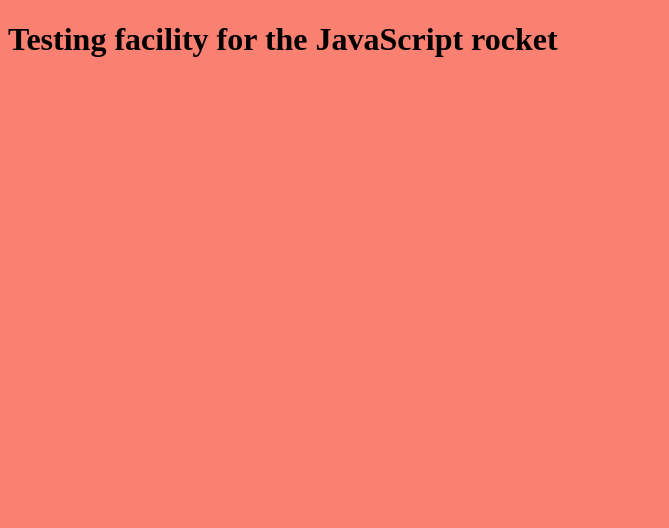
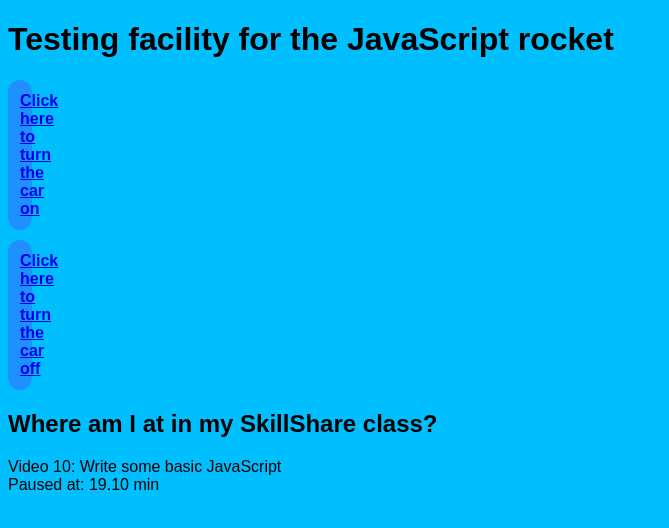
Before and after one commit to CFredsgaard/js-rocket2, a plain HTML site: page index.html in a window 1280 px wide. Shown: the whole page, without its empty margins (0-669 px from the left). Drawn offline with Linux system fonts and the light colour scheme.

Commit message:
added a bunch of stuff

```diff
--- a/css/style.css
+++ b/css/style.css
@@ -1,3 +1,14 @@
 body{
-    background-color: salmon;
+    background-color: deepskyblue;
+    font-family: fantasy;
 }
+
+.button{
+    background-color: dodgerblue;
+    margin-right: 90em;
+    margin-top: 10px;
+    padding: 12px;
+    border-radius: 20px;
+    text-align: center;
+    font-weight: bold;
+}
--- a/index.html
+++ b/index.html
@@ -9,5 +9,22 @@
 </head>
 <body>
     <h1>Testing facility for the JavaScript rocket</h1>
+
+   <!-- Button to turn car ON -->
+    <div class="button">
+        <a href="#" onclick="car.switchCar(true);">Click here to turn the car on</a>
+    </div>
+
+    <!-- Button to turn car OFF -->
+    <div class="button">
+        <a href="#" onclick="car.switchCar(false);">Click here to turn the car off</a>
+    </div>
+
+    <h2>Where am I at in my SkillShare class?</h2>
+    <p>
+        Video 10: Write some basic JavaScript
+        <br>
+        Paused at: 19.10 min
+    </p>
 </body>
 </html>
```
Also changed, not shown: js/explanations.js (renamed from explanations.js), style.css (deleted), whatIsMyFavColor.js (deleted).
